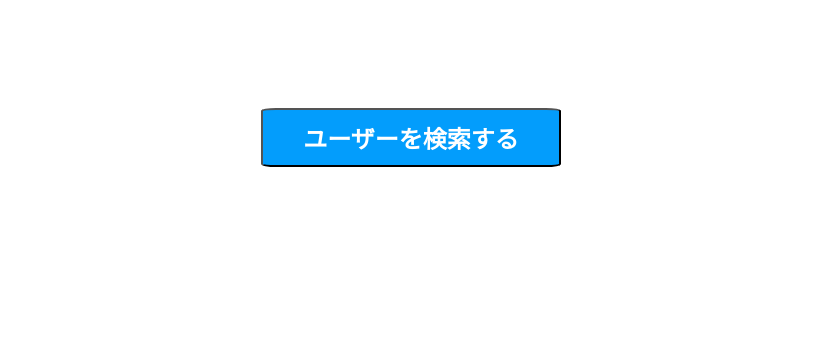
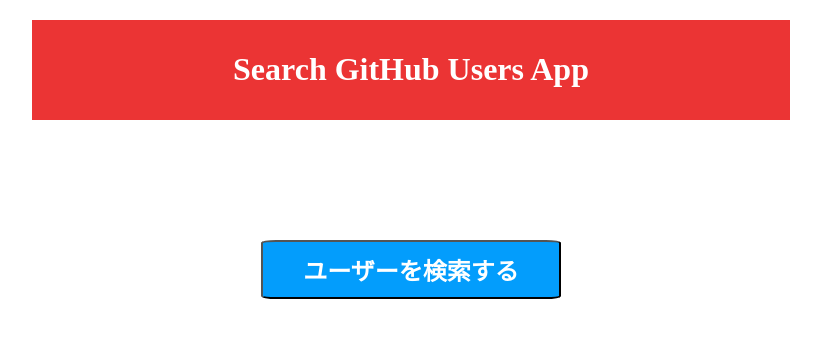
Before and after one commit to katsuomi/githubUsers, a React (Create React App) app: page / in a window 1280 px wide. Shown: the top 338 px of the page, without its empty margins (229-1050 px from the left). Built offline with nearby package versions, Linux system fonts and the light colour scheme.

Commit message:
update App.tsx

```diff
--- a/src/App.tsx
+++ b/src/App.tsx
@@ -9,14 +9,14 @@
 const title = "Search GitHub Users App";
 
 const HeaderWrapper = styled.div`
+  text-align: center;
   background-color: #eb3434;
-  min-width: 200px;
+  min-width: 100px;
   margin: 20px 20%;
   padding: 10px 20px;
 `;
 
 const Header = styled.h1`
-  text-align: center;
   color: white;
 `;
 
@@ -26,9 +26,9 @@
       <title>{title}</title>
     </Helmet>
 
-    {/* <HeaderWrapper>
+    <HeaderWrapper>
       <Header>{title}</Header>
-    </HeaderWrapper> */}
+    </HeaderWrapper>
     <Switch>
       <Route path="/" component={Home} exact />
       <Route path={pages.users.index.path} component={Users} />
```
